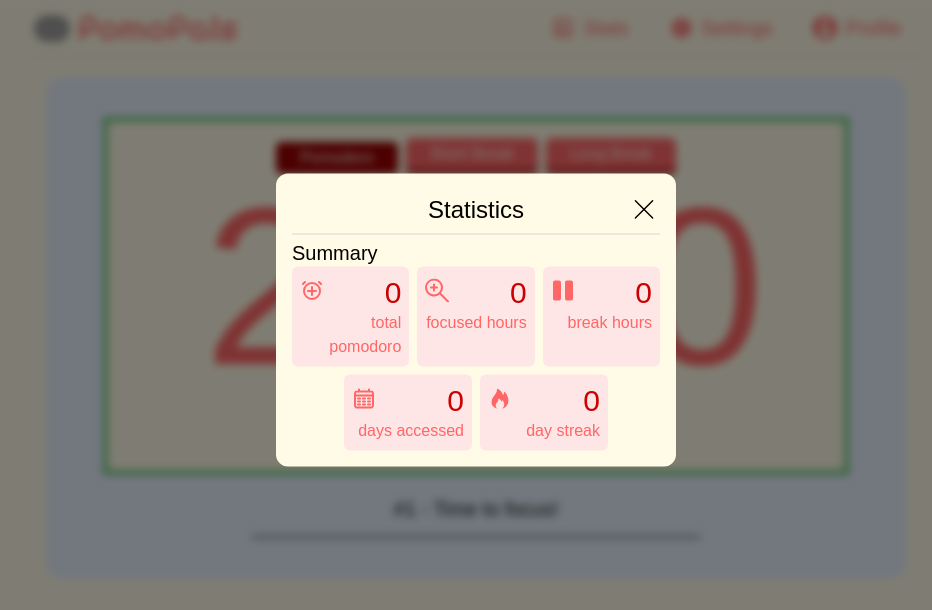
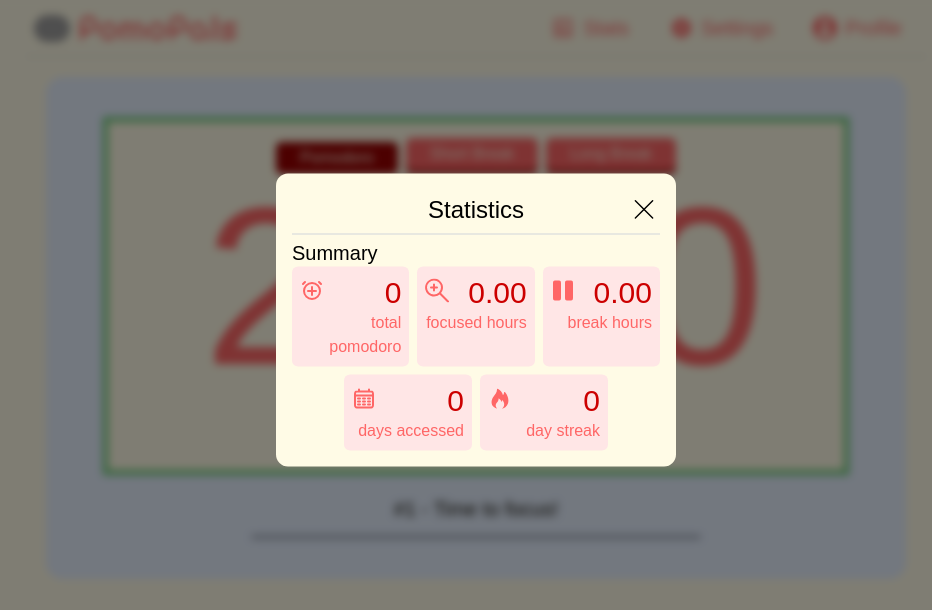
Before and after one commit to notsoeazy/PomoPals, a website with bundled scripts: page index.html in a window 1280 px wide. Both pictures are taken after a click on the button "Stats". Shown: the whole page, without its empty margins (164-1096 px from the left). Built offline with nearby package versions, Linux system fonts and the light colour scheme; grey boxes are pictures that could not be loaded; a web font is replaced by a local one.

Commit message:
Implemented stats

```diff
--- a/js/pomodoroApp.js
+++ b/js/pomodoroApp.js
@@ -74,6 +74,12 @@ const PomodoroApp = {
     editButton: document.getElementById("edit-button"),
     saveButton: document.getElementById("save-button"),
     usernameDisplay: document.getElementById("usernameDisplay"),
+
+    statsTotalPomodoro: document.getElementById("stats-total-pomodoro").querySelector(".counter"),
+    statsFocusedHours: document.getElementById("stats-focused-hours").querySelector(".counter"),
+    statsBreakHours: document.getElementById("stats-break-hours").querySelector(".counter"),
+    statsDaysAccessed: document.getElementById("stats-days-accessed").querySelector(".counter"),
+    statsDayStreak: document.getElementById("stats-day-streak").querySelector(".counter"),
 
     // ==============================
     // INITIALIZE
@@ -576,6 +582,7 @@ const PomodoroApp = {
     openStats: function () {
         this.statsModal.classList.remove("hidden");
         this.statsModal.classList.add("flex");
+        this.showStats();
         this.isStatsVisible = true;
     },
 
@@ -583,6 +590,16 @@ const PomodoroApp = {
         this.statsModal.classList.remove("flex");
         this.statsModal.classList.add("hidden");
         this.isStatsVisible = false;
+    },
+
+    showStats: function () {
+        const stats = statsManager.getStats() || 0;
+        this.statsTotalPomodoro.innerText = stats.totalPomodoros || 0;
+        this.statsFocusedHours.innerText = parseFloat(stats.totalFocusMinutes / 60).toFixed(2) || 0;
+        this.statsBreakHours.innerText = parseFloat(stats.totalBreakMinutes / 60).toFixed(2) || 0;
+        this.statsDayStreak.innerText = stats.longestStreak || 0;
+
+        this.statsDaysAccessed.innerText = stats.sessionsCompleted.length || 0;
     },
 
     openSettings: function () {
```
Also changed, not shown: index.html (+1 -1 lines).
